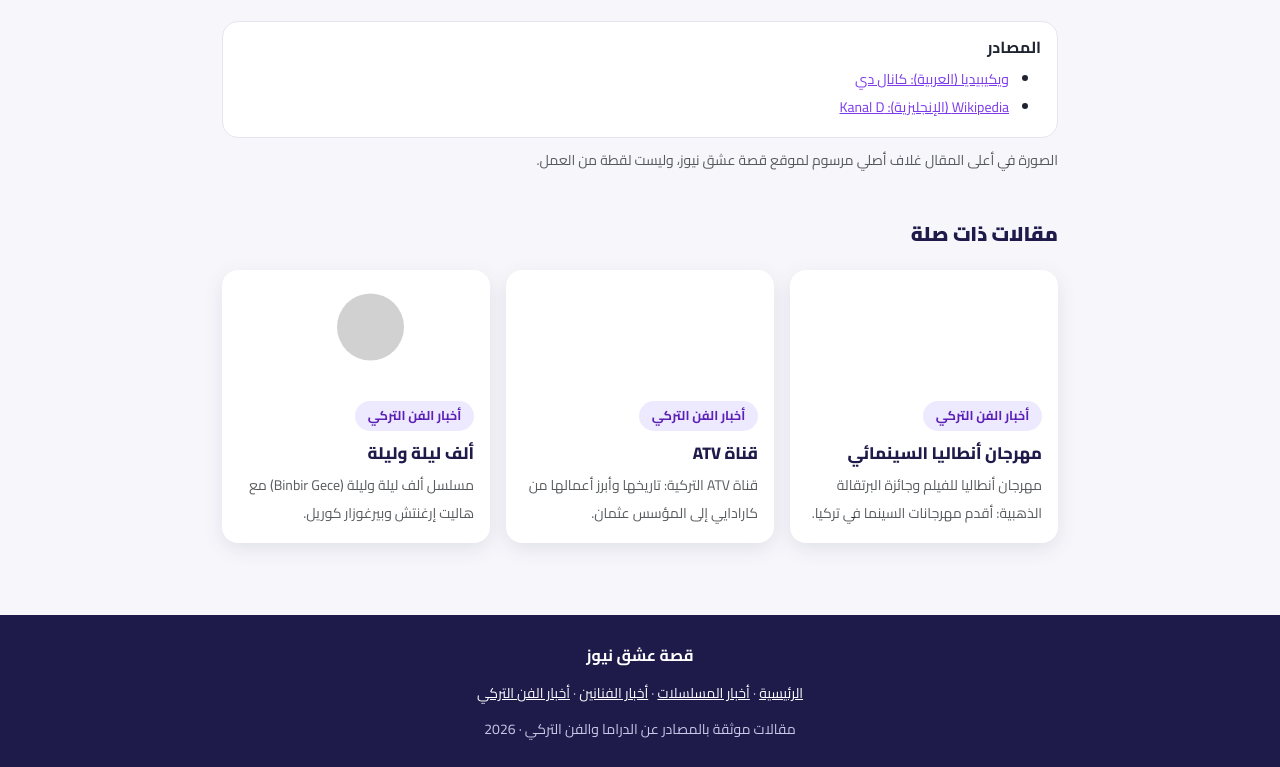
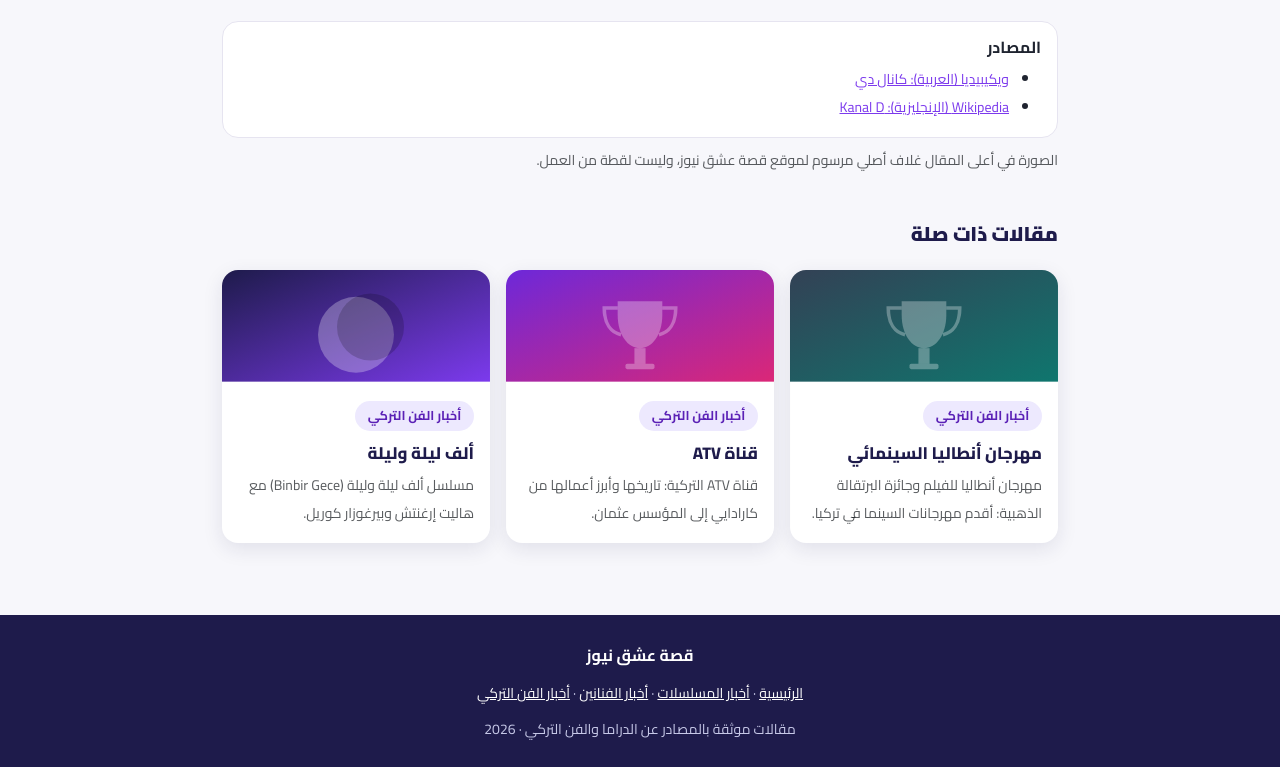
Before and after one commit to segavid/segavid.github.io, a plain HTML site: page t-kanald.html in a window 1280 px wide. Shown: the part 1463-2230 px from the top of the page. Drawn offline with nearby package versions, Linux system fonts and the light colour scheme.

Commit message:
Update t-kanald.html

```diff
--- a/t-kanald.html
+++ b/t-kanald.html
@@ -46,15 +46,15 @@ footer a{color:#fff}
 <div class="srcbox p-3 mt-4"><h2 class="h6 fw-bold">المصادر</h2><ul class="small mb-0"><li><a href="https://ar.wikipedia.org/wiki/%D9%83%D8%A7%D9%86%D8%A7%D9%84_%D8%AF%D9%8A" rel="nofollow noopener">ويكيبيديا (العربية): كانال دي</a></li><li><a href="https://en.wikipedia.org/wiki/Kanal_D" rel="nofollow noopener">Wikipedia (الإنجليزية): Kanal D</a></li></ul></div>
 <p class="small text-muted mt-2">الصورة في أعلى المقال غلاف أصلي مرسوم لموقع قصة عشق نيوز، وليست لقطة من العمل.</p>
 <h2 class="h5 mt-5 section-title">مقالات ذات صلة</h2><div class="row g-3 mt-1"><div class="col-md-6 col-lg-4"><a class="text-decoration-none" href="t-antalya.html"><div class="card">
-<svg viewBox="0 0 1200 500" class="w-100" xmlns="http://www.w3.org/2000/svg" aria-hidden="true"><rect width="1200" height="500" fill="url(#gt-antalya)"/><g fill="rgba(255,255,255,.30)"><path d="M500 140 h200 v60 c0 90 -45 150 -100 150 c-55 0 -100 -60 -100 -150 Z"/><path d="M500 170 h-60 c0 70 30 110 75 120 M700 170 h60 c0 70 -30 110 -75 120" stroke="rgba(255,255,255,.30)" stroke-width="16" fill="none"/><rect x="575" y="350" width="50" height="70"/><rect x="535" y="420" width="130" height="24" rx="8"/></g></svg>
+<svg viewBox="0 0 1200 500" class="w-100" xmlns="http://www.w3.org/2000/svg" aria-hidden="true"><defs><linearGradient id="ct-antalya" x1="0" y1="0" x2="1" y2="1"><stop offset="0" stop-color="#334155"/><stop offset="1" stop-color="#0f766e"/></linearGradient></defs><rect width="1200" height="500" fill="url(#ct-antalya)"/><g fill="rgba(255,255,255,.30)"><path d="M500 140 h200 v60 c0 90 -45 150 -100 150 c-55 0 -100 -60 -100 -150 Z"/><path d="M500 170 h-60 c0 70 30 110 75 120 M700 170 h60 c0 70 -30 110 -75 120" stroke="rgba(255,255,255,.30)" stroke-width="16" fill="none"/><rect x="575" y="350" width="50" height="70"/><rect x="535" y="420" width="130" height="24" rx="8"/></g></svg>
 <div class="card-body"><span class="tag mb-2">أخبار الفن التركي</span>
 <h3 class="card-title h6 mt-1">مهرجان أنطاليا السينمائي</h3>
 <p class="card-text small text-muted">مهرجان أنطاليا للفيلم وجائزة البرتقالة الذهبية: أقدم مهرجانات السينما في تركيا.</p></div></div></a></div><div class="col-md-6 col-lg-4"><a class="text-decoration-none" href="t-atv.html"><div class="card">
-<svg viewBox="0 0 1200 500" class="w-100" xmlns="http://www.w3.org/2000/svg" aria-hidden="true"><rect width="1200" height="500" fill="url(#gt-atv)"/><g fill="rgba(255,255,255,.30)"><path d="M500 140 h200 v60 c0 90 -45 150 -100 150 c-55 0 -100 -60 -100 -150 Z"/><path d="M500 170 h-60 c0 70 30 110 75 120 M700 170 h60 c0 70 -30 110 -75 120" stroke="rgba(255,255,255,.30)" stroke-width="16" fill="none"/><rect x="575" y="350" width="50" height="70"/><rect x="535" y="420" width="130" height="24" rx="8"/></g></svg>
+<svg viewBox="0 0 1200 500" class="w-100" xmlns="http://www.w3.org/2000/svg" aria-hidden="true"><defs><linearGradient id="ct-atv" x1="0" y1="0" x2="1" y2="1"><stop offset="0" stop-color="#6d28d9"/><stop offset="1" stop-color="#db2777"/></linearGradient></defs><rect width="1200" height="500" fill="url(#ct-atv)"/><g fill="rgba(255,255,255,.30)"><path d="M500 140 h200 v60 c0 90 -45 150 -100 150 c-55 0 -100 -60 -100 -150 Z"/><path d="M500 170 h-60 c0 70 30 110 75 120 M700 170 h60 c0 70 -30 110 -75 120" stroke="rgba(255,255,255,.30)" stroke-width="16" fill="none"/><rect x="575" y="350" width="50" height="70"/><rect x="535" y="420" width="130" height="24" rx="8"/></g></svg>
 <div class="card-body"><span class="tag mb-2">أخبار الفن التركي</span>
 <h3 class="card-title h6 mt-1">قناة ATV</h3>
 <p class="card-text small text-muted">قناة ATV التركية: تاريخها وأبرز أعمالها من كارادايي إلى المؤسس عثمان.</p></div></div></a></div><div class="col-md-6 col-lg-4"><a class="text-decoration-none" href="t-binbir.html"><div class="card">
-<svg viewBox="0 0 1200 500" class="w-100" xmlns="http://www.w3.org/2000/svg" aria-hidden="true"><rect width="1200" height="500" fill="url(#gt-binbir)"/><circle cx="600" cy="290" r="170" fill="rgba(255,255,255,.28)"/><circle cx="665" cy="255" r="150" fill="rgba(0,0,0,.18)"/></svg>
+<svg viewBox="0 0 1200 500" class="w-100" xmlns="http://www.w3.org/2000/svg" aria-hidden="true"><defs><linearGradient id="ct-binbir" x1="0" y1="0" x2="1" y2="1"><stop offset="0" stop-color="#1e1b4b"/><stop offset="1" stop-color="#7c3aed"/></linearGradient></defs><rect width="1200" height="500" fill="url(#ct-binbir)"/><circle cx="600" cy="290" r="170" fill="rgba(255,255,255,.28)"/><circle cx="665" cy="255" r="150" fill="rgba(0,0,0,.18)"/></svg>
 <div class="card-body"><span class="tag mb-2">أخبار الفن التركي</span>
 <h3 class="card-title h6 mt-1">ألف ليلة وليلة</h3>
 <p class="card-text small text-muted">مسلسل ألف ليلة وليلة (Binbir Gece) مع هاليت إرغنتش وبيرغوزار كوريل.</p></div></div></a></div></div>
```
